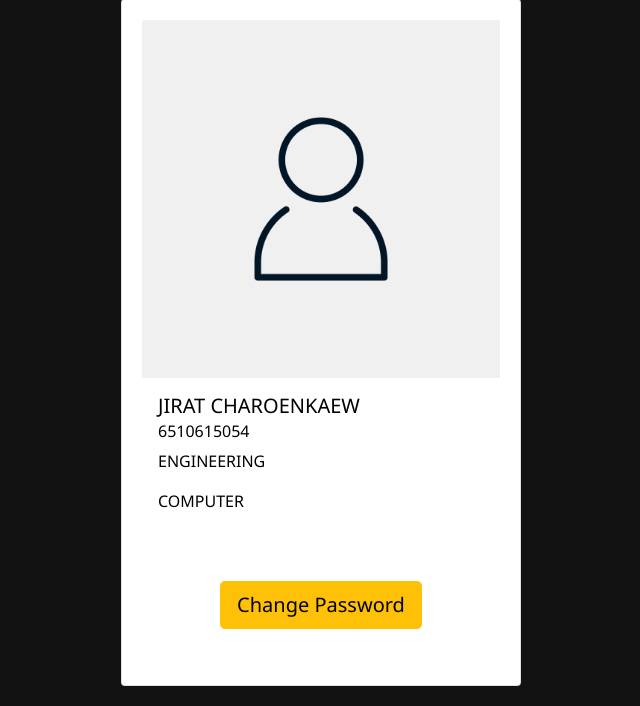
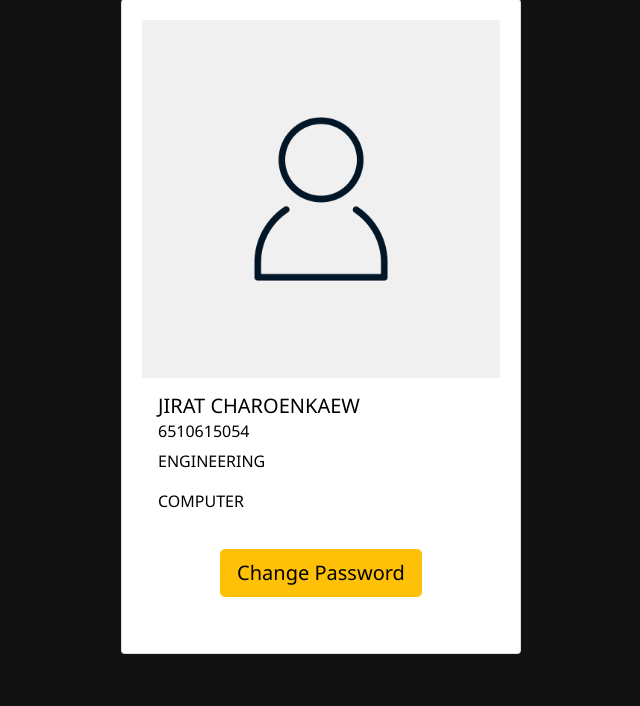
Before and after one commit to 6510615054/cn331-as2, a Django app: template myproject/myapp/templates/userInfo.html in a window 1280 px wide. Shown: the part 174-880 px from the top of the page, without its empty margins (319-959 px from the left). After the commit the page ends 828 px from the top, so only its background shows below. Run offline with Django 5.2, Linux system fonts and the light colour scheme; the template is opened without the code that fills it: values that come from a table or form of the project are taken from there, others are empty; data comes from the database, SQL or seed files in the repository; both versions use the stored data as it was after the commit; some libraries are stand-ins or nearby versions.

Commit message:
remove marin div userif

```diff
--- a/myproject/myapp/templates/userInfo.html
+++ b/myproject/myapp/templates/userInfo.html
@@ -31,7 +31,7 @@
         <h6 class="card-subtitle mb-2">{{Student.sID}}</h6>
         <p class="card-text">{{Student.faculty | upper}}</p>
         <p class="card-text">{{Student.department | upper}}</p>
-        <div class="container mt-5">
+        <div class="container">
             <div id="buttonFormContainer" class="d-flex flex-column align-items-center">
                 <!-- Change Password Button -->
                 <button type="button" id="changePasswordBtn" class="btn btn-warning btn-block btn-lg"
```
Also changed, not shown: myproject/db.sqlite3.
